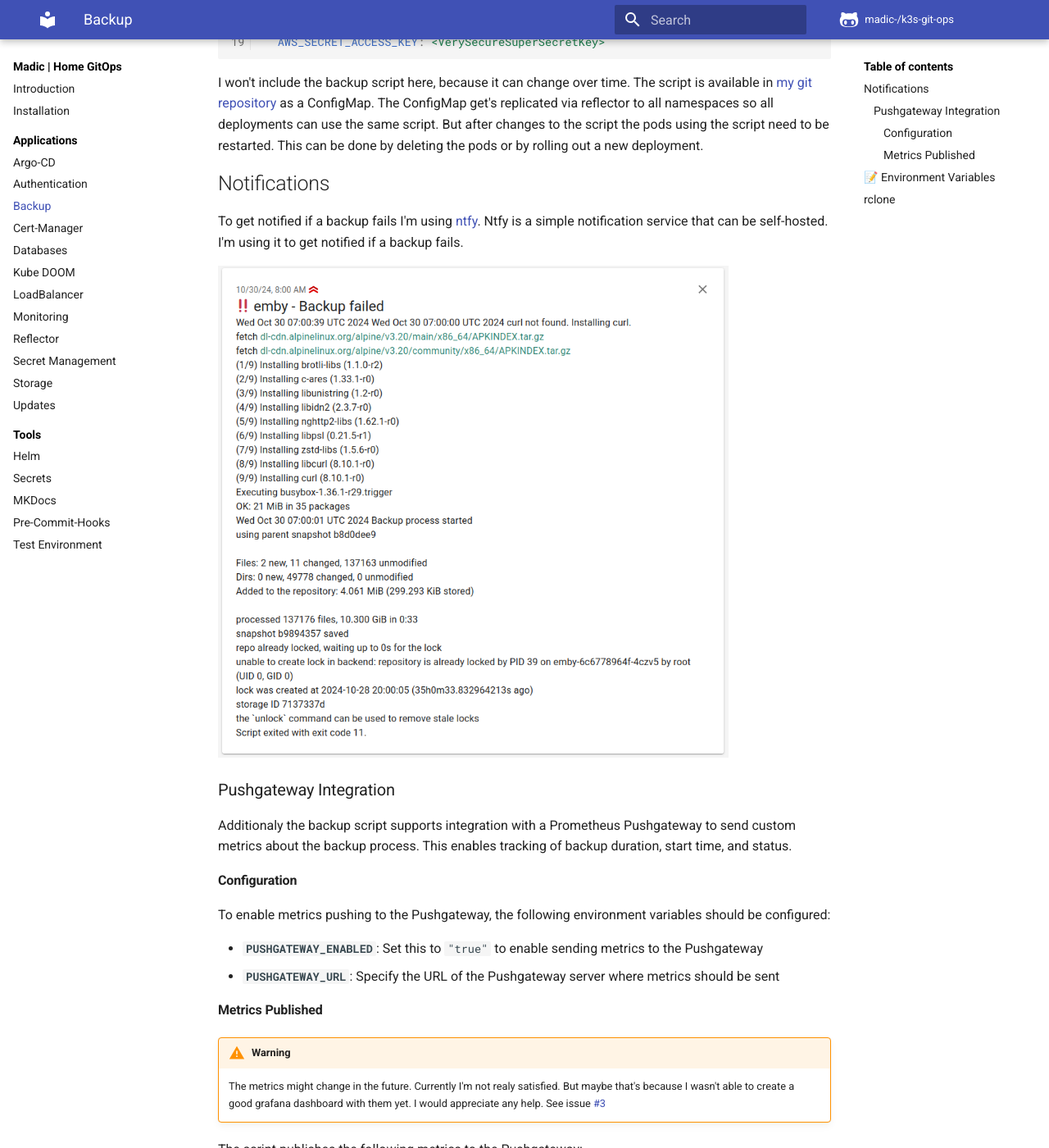
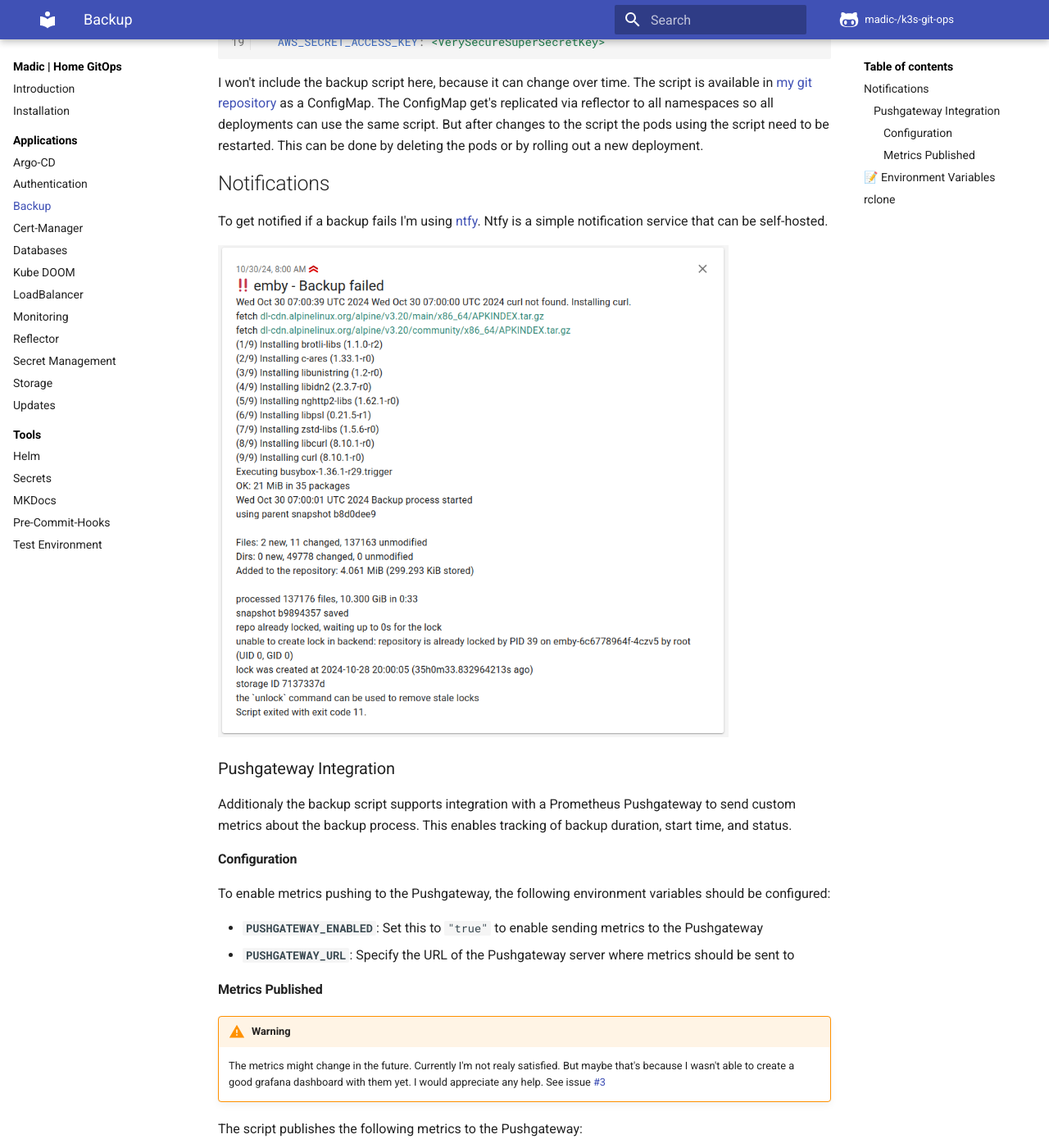
Before and after one commit to madic-creates/k3s-git-ops, an MkDocs documentation site: the page built from docs/backup.md, in a window 1280 px wide and 1400 px high, scrolled down 2229 px. Shown: the whole window at 82% size. Built offline with MkDocs 1.6.1 and Material for MkDocs 9.7.7, drawn with Linux system fonts in a browser that asks for light colours; plug-ins that fetch from the network failed and are left out; comment, search, counter and statistics services are not loaded; part of the change alters nothing that is shown.

Commit message:
Docs: Duplicate Info

````diff
--- a/docs/backup.md
+++ b/docs/backup.md
@@ -97,7 +97,7 @@ I won't include the backup script here, because it can change over time. The scr
 
 ## Notifications
 
-To get notified if a backup fails I'm using [ntfy](https://ntfy.sh/){target=_blank}. Ntfy is a simple notification service that can be self-hosted. I'm using it to get notified if a backup fails.
+To get notified if a backup fails I'm using [ntfy](https://ntfy.sh/){target=_blank}. Ntfy is a simple notification service that can be self-hosted.
 
 [![ntfy backup notification](images/ntfy_backup_alert.png){: style="height:600px" loading=lazy}](images/ntfy_backup_alert.png)
 
@@ -110,7 +110,7 @@ Additionaly the backup script supports integration with a Prometheus Pushgateway
 To enable metrics pushing to the Pushgateway, the following environment variables should be configured:
 
 - **`PUSHGATEWAY_ENABLED`**: Set this to `"true"` to enable sending metrics to the Pushgateway
-- **`PUSHGATEWAY_URL`**: Specify the URL of the Pushgateway server where metrics should be sent
+- **`PUSHGATEWAY_URL`**: Specify the URL of the Pushgateway server where metrics should be sent to
 
 #### Metrics Published
 
@@ -152,7 +152,7 @@ The following environment variables are used to configure the backup script.
 | `NTFY_TAG`              | Tags to categorize the ntfy notification, allowing filtering or grouping of messages           |
 | `NTFY_SERVER`           | URL of the ntfy server used for sending notifications                                          |
 | `NTFY_TOPIC`            | Specific topic on the ntfy server where the message will be sent.                              |
-| `PUSHGATEWAY_ENABLED`   | Indicates whether sending metrics to the Pushgateway is enabled. Possible values are `"true"` or `"false"` |
+| `PUSHGATEWAY_ENABLED`   | Indicates whether sending metrics to the Pushgateway is enabled. Possible values are `"true"` or `"false"` **Optional** |
 | `PUSHGATEWAY_URL`       | URL of the Pushgateway server for sending metrics                                              |
 
 ```yaml title="Example environment variables"
````
